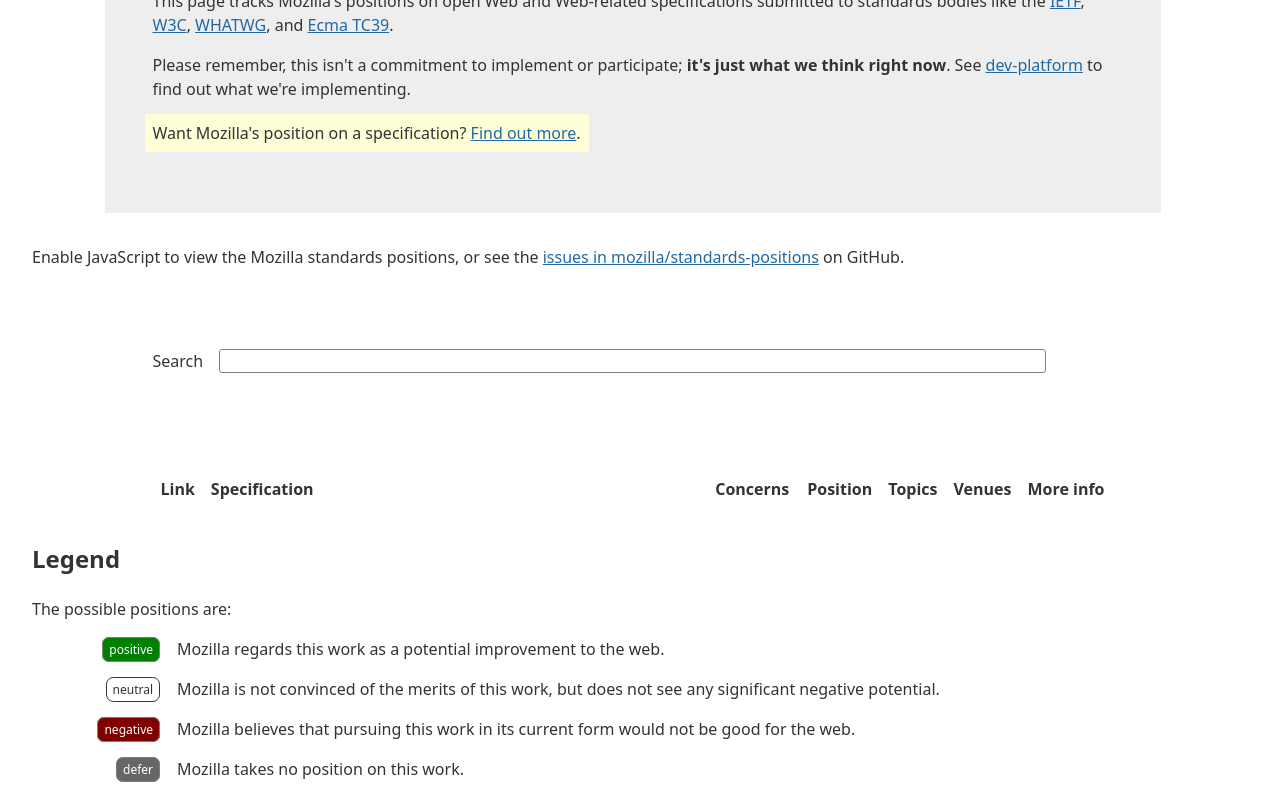
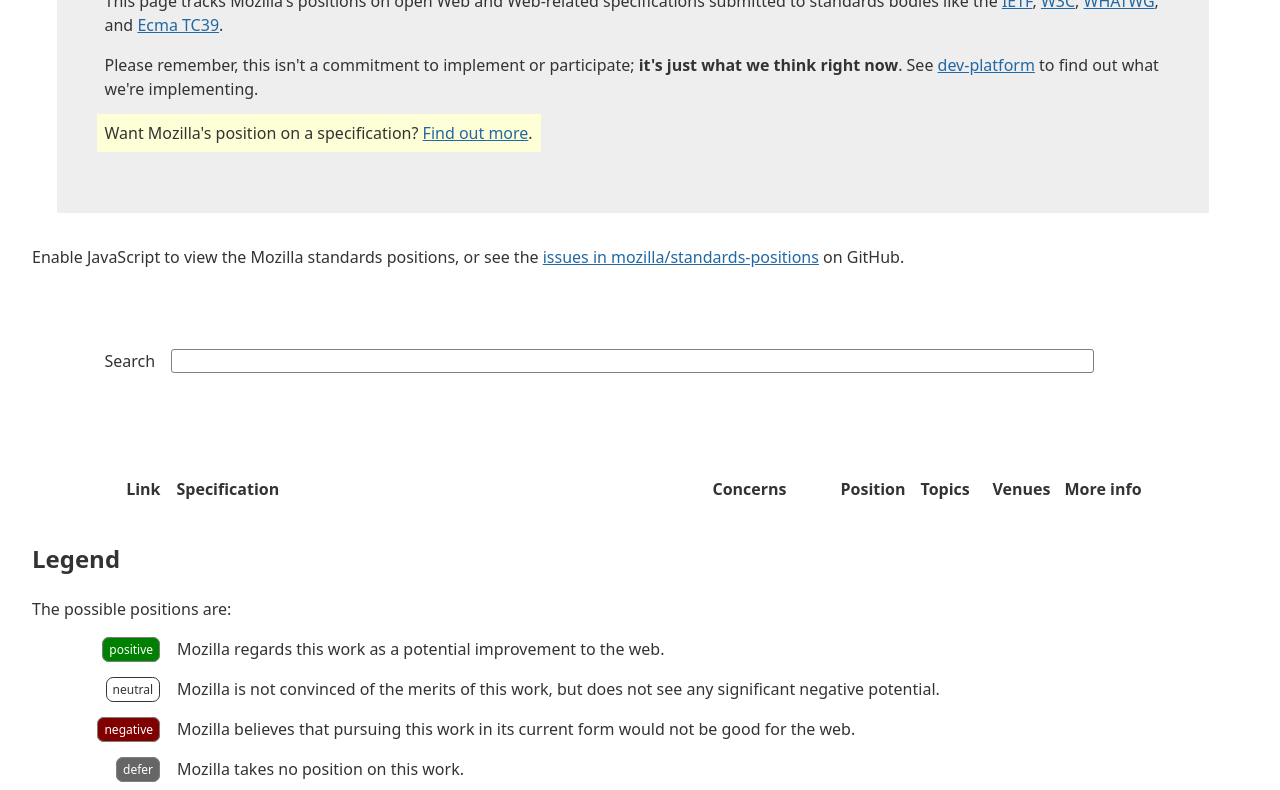
Before and after one commit to mozilla/standards-positions, a website: page index.html in a window 1280 px wide. Shown: the part 171-961 px from the top of the page. Drawn offline with Linux system fonts and the light colour scheme.

Commit message:
Tweak styles to work around browser bugs (#1124)
Avoid using visibility: collapse since it's not properly supported in WebKit[1] and there's a hit testing bug in Gecko[2]. Browsers currently use display:none for tr[hidden] (spec violation[3]). Switch to fixed table layout and set widths to get stable column withs when searching.

[1] https://bugs.webkit.org/show_bug.cgi?id=8735

[2] Fixes #1118

[3] https://html.spec.whatwg.org/multipage/rendering.html#tables-2

```diff
--- a/index.html
+++ b/index.html
@@ -10,7 +10,6 @@
     <meta name="viewport" content="width=device-width, initial-scale=1">
     <meta name="color-scheme" content="light dark">
     <title>Mozilla Standards Positions</title>
-    <link rel="preload" as="iframe" href="merged-data.json">
     <link rel="preload" as="image" href="asset/Mozilla-2024.svg">
     <link rel="preload" as="image" href="asset/WHATWG.svg">
     <link rel="preload" as="image" href="asset/W3C.svg">
@@ -77,38 +76,41 @@
      html { font-family: system-ui, sans-serif; color: var(--root-color); background-color: var(--root-bg-color); line-height: 1.5; scrollbar-gutter: stable; scroll-padding-top: calc(2.5em + 1px); }
      html.loading header ~ * { visibility: hidden; }
      body { margin: 2em; }
-     header { background-color: var(--header-bg-color); margin: 0 auto 2em; padding: 3em; max-width: 60em; }
+     header { background-color: var(--header-bg-color); margin: 0 auto 2em; padding: 3em; max-width: 66em; }
      h1 { font-size: min(12vw, 4em); margin: 0; color: var(--h1-color); line-height: 1; }
      h1 img { max-height: 0.83333333em; width: auto; }
      mark { background-color: var(--highlight-bg-color); color: var(--highlight-color); padding: 0.5em; margin: -0.5em; line-height: 2; box-decoration-break: clone; }
      :any-link { color: var(--link-color); padding: 0.25rem 0; }
-     table { margin: 0 auto 2em; padding: 3em; max-width: 60em;  }
      table :any-link { text-decoration: none; }
      table :any-link:hover { text-decoration: underline; }
-     search { margin: 0 auto 2em; padding: 3em; max-width: 60em;  }
+     search { margin: 0 auto 2em; padding: 3em; max-width: 66em; }
 
      search label { display: flex; gap: 1em; }
      input[name="search"] { width: 100%; margin-right: 5em; border: 1px solid gray; border-radius: 3px; background-color: var(--input-bg-color); color: var(--input-color); }
 
      td.more-info :any-link { text-decoration: none; }
-     table { border-collapse: collapse; width: 100%; }
+     table { border-collapse: collapse; table-layout: fixed; width: 100%; margin: 0 auto 2em; max-width: 72em; }
      thead { position: sticky; top: 0; background-color: var(--root-bg-color); z-index: 2; }
-     tr[hidden] { display: table-row; visibility: collapse; }
      th { text-align: left; box-shadow: var(--table-border-color) 0 1px 0; }
      th:first-child { text-align: right; }
      th, td.venues, td.more-info { white-space: nowrap; }
-     th.specification { width: 100vw; }
+     th.link { width: 6em; }
+     th.specification { width: 32.5em; }
      td.venues, td.more-info { word-spacing: 8px; padding-top: 0.1em; padding-bottom: 0.1em; font-size: 1.5em; }
      td.venues :any-link, td.more-info :any-link { padding: 0; }
      td.link :any-link { padding: 0.25rem; }
-     th.concerns { width: 5em; }
-     th, td { padding: 0.5em; }
-     td:first-child { padding-left: 6em; width: 0.5em; }
+     th.concerns { width: 7em; }
+     th.position { width: 4em; }
+     th.topics { width: 3.5em; }
+     th.venues { width: 3.5em; }
+     th.more-info { width: 8.5em; }
+     th, td { padding: 0.5rem; }
+     td:first-child { padding-left: 5.5em; width: 1em; }
      tr.details > td { padding-top: 0; padding-bottom: 0; border-top: none; }
-     summary { position: relative; white-space: nowrap; top: calc(-2em - 1px); left: -5em; width: min-content; cursor: default; user-select: none; }
+     summary { position: relative; white-space: nowrap; top: calc(-2em - 1px); left: -4.5em; width: min-content; cursor: default; user-select: none; }
      details > dl { margin-top: -1em; }
      details:not([open]) { height: 0; }
-     details dl { margin-left: -5.5em; grid-template-columns: 6em auto; }
+     details dl { margin-left: -5em; grid-template-columns: 6em auto; }
      details dt { font-weight: bold; }
      dl { display: grid; grid-template-columns: max-content auto; row-gap: 1em; max-width: calc(100vw - 4em) }
      dt { text-align: right; }
```
